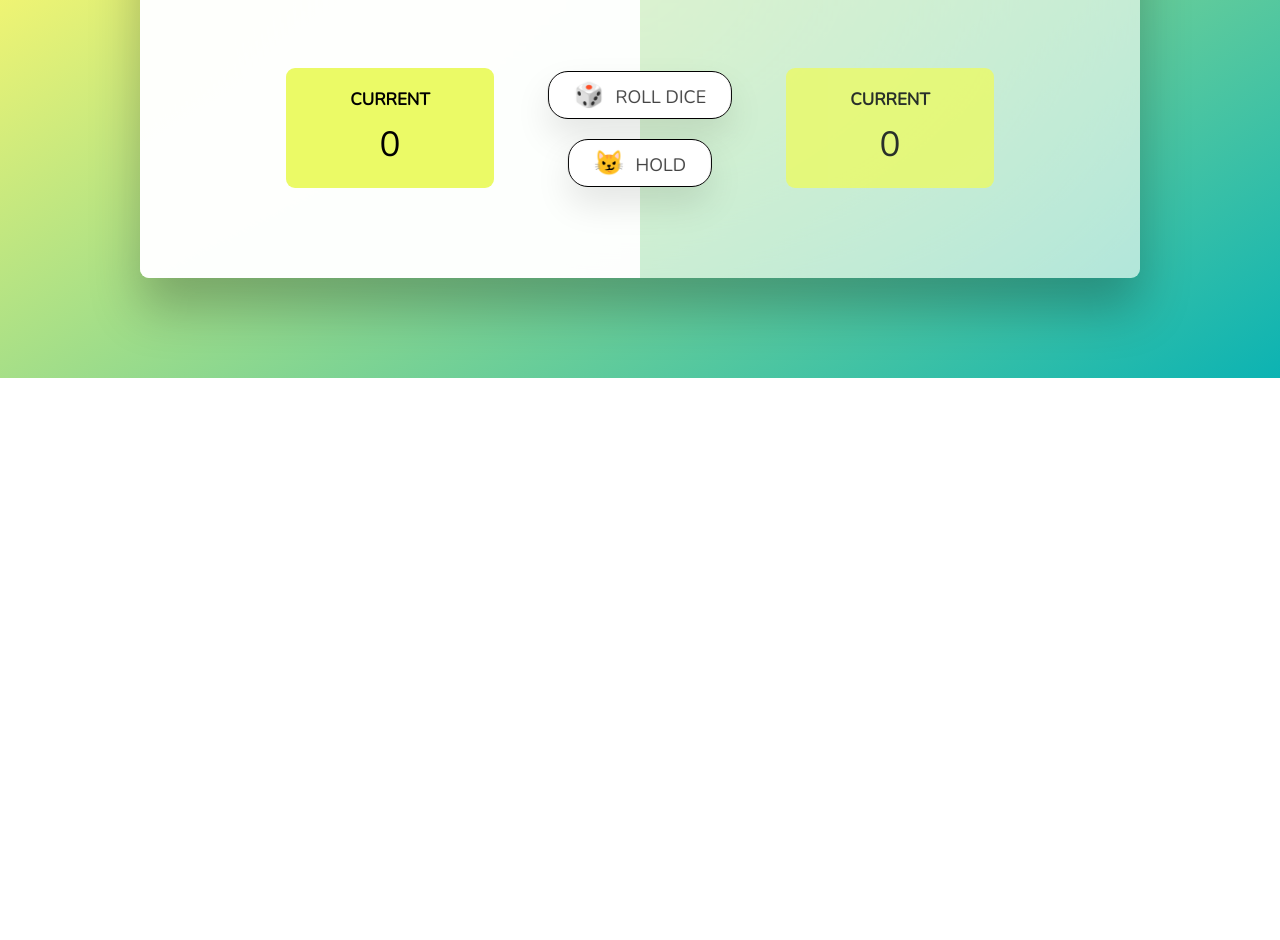
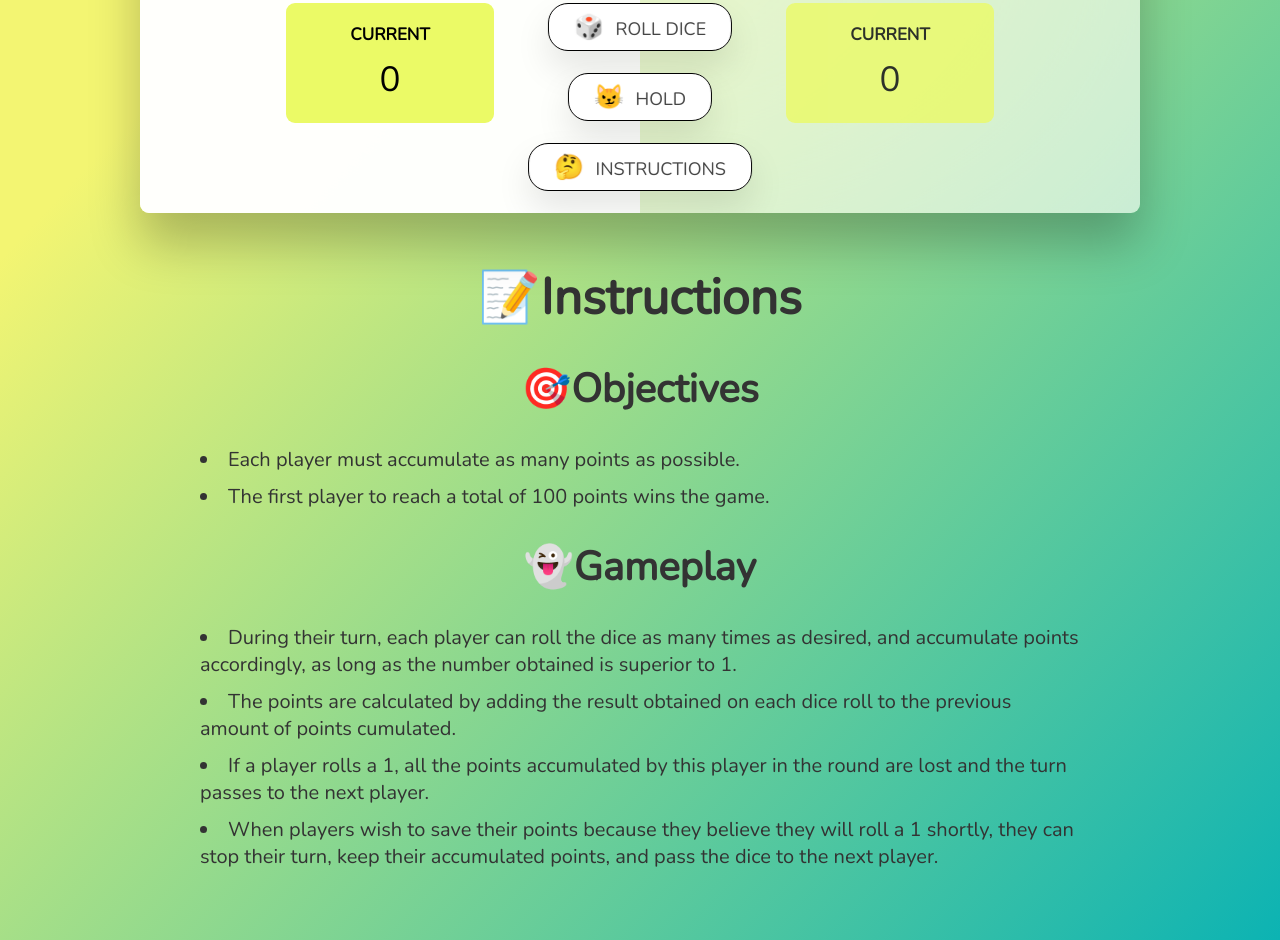
Before and after one commit to AlexaCai/roll-dice-game, a plain HTML site: page index.html in a window 1280 px wide. Shown: the part 422-1362 px from the top of the page. Before the commit the page ends 800 px from the top, so only its background shows below. Drawn offline with nearby package versions, Linux system fonts and the light colour scheme.

Commit message:
Stylings updates

```diff
--- a/index.html
+++ b/index.html
@@ -1,5 +1,6 @@
 <!DOCTYPE html>
 <html lang="en">
+
 <head>
   <meta charset="UTF-8" />
   <meta name="viewport" content="width=device-width, initial-scale=1.0" />
@@ -8,6 +9,7 @@
   <link rel="shortcut icon" href="favicon.png" type="image/x-icon">
   <title>Roll the dice!</title>
 </head>
+
 <body>
   <main>
     <section class="player player--0 player--active">
@@ -26,12 +28,48 @@
         <p class="current-score" id="current--1">0</p>
       </div>
     </section>
-
     <img src="dice-5.png" alt="Playing dice" class="dice" />
     <button class="btn btn--new">👉 New game</button>
     <button class="btn btn--roll">🎲 Roll dice</button>
     <button class="btn btn--hold">😼 Hold</button>
+    <a href="#rules" class="btn btn--rules">🤔 Instructions</a>
   </main>
+  <footer>
+    <div class="rules-section">
+      <h1 class="rules" id="rules">📝Instructions</h1>
+      <h2 class="rules-subtitltes">🎯Objectives</h2>
+      <div class="rules-text">
+        <li>
+          Each player must accumulate as many points as possible.
+        </li>
+        <li>
+          The first player to reach a total of 100 points wins the game.
+        </li>
+      </div>
+      <h2 class="rules-subtitltes">👻Gameplay</h2>
+      <div class="rules-text last-rules-block">
+        <li>
+          During their turn, each player can roll the dice as many times as desired, and accumulate points accordingly,
+          as
+          long as the number obtained is superior to 1.
+        </li>
+        <li>
+          The points are calculated by adding the result obtained on each dice roll to the previous amount of points
+          cumulated.
+        </li>
+        <li>
+          If a player rolls a 1, all the points accumulated by this player in the round are lost and the turn passes to
+          the
+          next player.
+        </li>
+        <li>
+          When players wish to save their points because they believe they will roll a 1 shortly, they can stop their
+          turn, keep their accumulated points, and pass the dice to the next player.
+        </li>
+      </div>
+    </div>
+  </footer>
   <script src="script.js"></script>
 </body>
+
 </html>
--- a/style.css
+++ b/style.css
@@ -14,10 +14,12 @@ html {
 body {
   font-family: 'Nunito', sans-serif;
   font-weight: 400;
-  height: 100vh;
+  min-height: 100vh;
   color: #333;
   background-image: linear-gradient(to top left, #0cb3b3 0%, #f3f572 75%);
+  margin-top: 35px;
   display: flex;
+  flex-direction: column;
   align-items: center;
   justify-content: center;
 }
@@ -128,13 +130,17 @@ main {
 }
 
 .btn--new {
-  top: 4rem;
+  top: 9rem;
 }
 .btn--roll {
-  top: 39.3rem;
+  top: 39rem;
 }
 .btn--hold {
-  top: 46.1rem;
+  top: 46rem;
+}
+.btn--rules {
+  top: 53rem;
+  text-decoration: none;
 }
 
 .btn:active {
@@ -149,7 +155,7 @@ main {
 .dice {
   position: absolute;
   left: 50%;
-  top: 16.5rem;
+  top: 22rem;
   transform: translateX(-50%);
   height: 10rem;
   box-shadow: 0 2rem 5rem rgba(0, 0, 0, 0.2);
@@ -168,3 +174,36 @@ main {
 .hidden {
   display: none;
 }
+
+.rules-section {
+  margin-left: 20rem;
+  margin-right: 20rem;
+}
+
+.rules {
+  text-align: center;
+  font-size: 50px;
+  margin-top: 5rem;
+}
+
+.rules-subtitltes {
+  text-align: center;
+  font-size: 40px;
+  margin-top: 3rem;
+  margin-bottom: 3rem;
+}
+
+li {
+  text-align: left;
+  margin-bottom: 1rem;
+}
+
+.rules-text {
+  text-align: center;
+  font-size: 20px;
+  margin-top: 20px
+}
+
+.last-rules-block {
+  margin-bottom: 7rem;
+}
```
Lines whose indentation alone changed are shown as unchanged.
